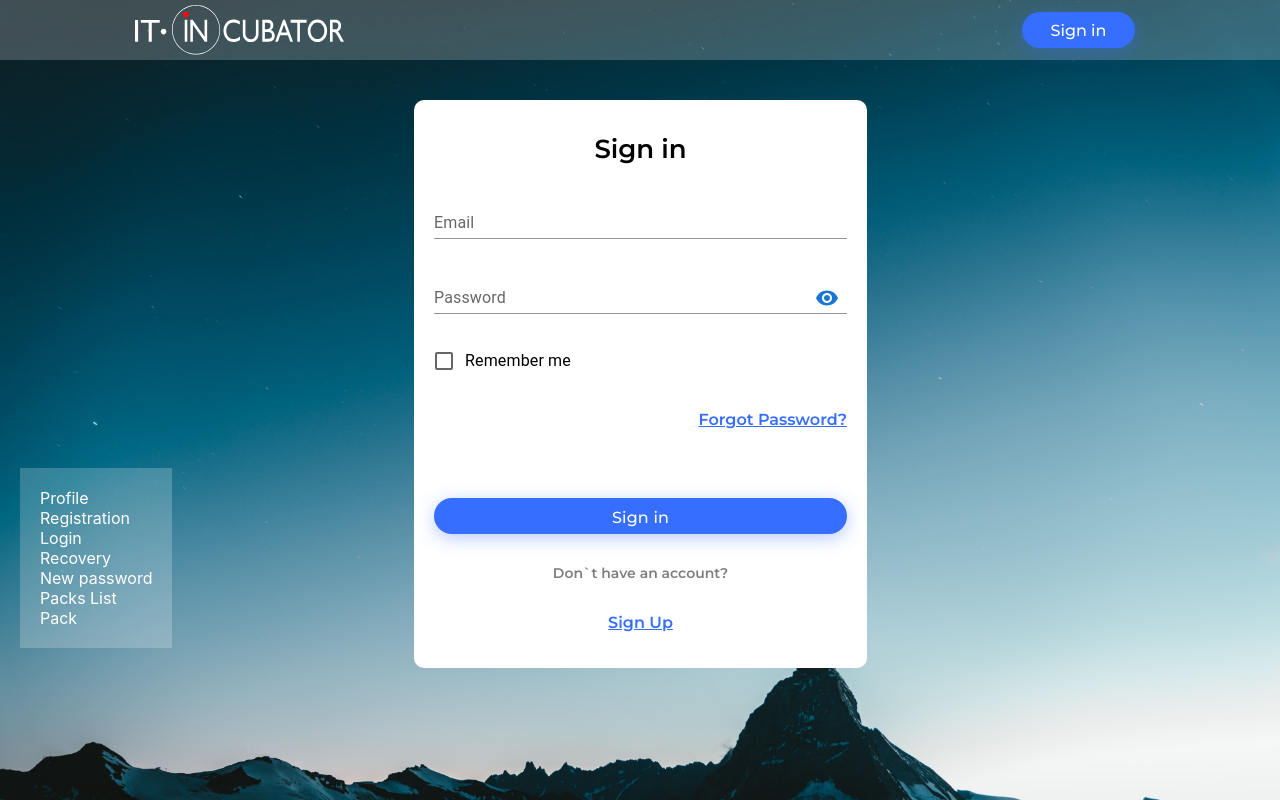
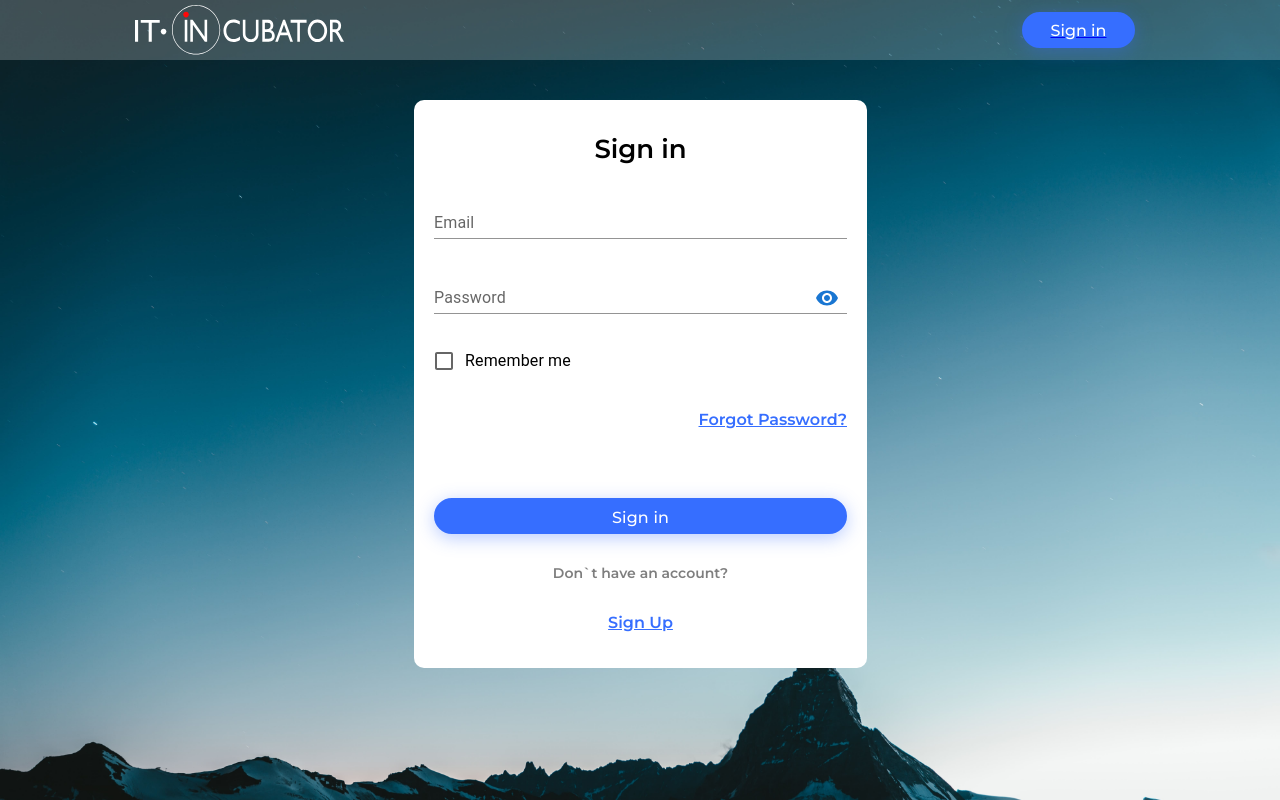
Before and after one commit to Rumata-SL/Learning-cards, a React (Create React App) app: page /#/login in a window 1280 px wide. Built offline with nearby package versions, Linux system fonts and the light colour scheme; no server answers.

Commit message:
feat: navlink logo header

```diff
--- a/src/common/components/header/Header.tsx
+++ b/src/common/components/header/Header.tsx
@@ -45,9 +45,11 @@ export const Header = () => {
   return (
     <div className={s.header}>
       <div className={s.container}>
-        <div className={s.logo}>
-          <img src={logo} alt="logo" />
-        </div>
+        <NavLink to={PATH.PACKS_LIST}>
+          <div className={s.logo}>
+            <img src={logo} alt="logo" />
+          </div>
+        </NavLink>
         {isLoggedIn ? (
           <div ref={popupRef} className={s.user} onClick={onTogglePopupHandler}>
             <span className={s.name}>{profileName}</span>
--- a/src/layouts/MainLayout.tsx
+++ b/src/layouts/MainLayout.tsx
@@ -20,7 +20,7 @@ export const MainLayout = () => {
           <Outlet />
         </div>
         <ErrorBar />
-        <Navbar />
+        {/*<Navbar />*/}
       </div>
     </div>
   )
```
